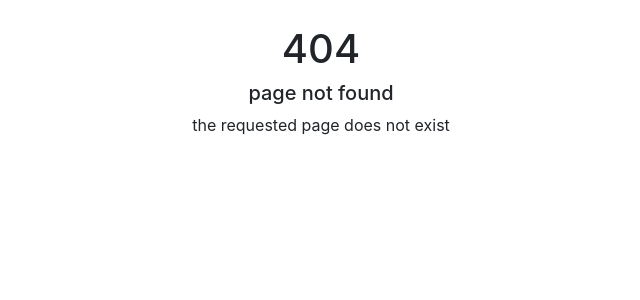
After one commit to tomqle/key_lookup, a Django app: template templates/404.html in a window 1280 px wide. The commit adds this page. Shown: the top 300 px of the page, without its empty margins (319-959 px from the left). Run offline with Django 3.2, Linux system fonts and the light colour scheme; the template is opened without the code that fills it, so the values that code supplies are empty; some libraries are stand-ins or nearby versions.

Commit message:
Add error 404 page

```diff
--- a/myapp/urls.py
+++ b/myapp/urls.py
@@ -17,9 +17,8 @@ from django.conf import settings
 from django.conf.urls.static import static
 from django.contrib import admin
 from django.urls import path
-from django.views.generic import RedirectView
 
-from lookup.views import HomeView, KeyView, RemoteHomeView, RemoteView, ShellHomeView, ShellView, KeyShellHomeView, KeyShellView, RemoteShellHomeView, RemoteShellView, EmergencyKeyHomeView, EmergencyKeyView
+from lookup.views import HomeView, KeyView, RemoteHomeView, RemoteView, KeyShellHomeView, KeyShellView, RemoteShellHomeView, RemoteShellView, EmergencyKeyHomeView, EmergencyKeyView
 
 admin.site.site_header = "Keys Lookup Admin"
 admin.site.site_title = "Keys Lookup Portal"
@@ -31,15 +30,12 @@ urlpatterns = [
     path('keys/<int:id>/', KeyView.as_view(), name='key'),
     path('remotes/', RemoteHomeView.as_view(), name='remote_home'),
     path('remotes/<int:id>/', RemoteView.as_view(), name='remote'),
-    #path('shells/', ShellHomeView.as_view(), name='shell_home'),
-    #path('shells/<int:id>/', ShellView.as_view(), name='shell'),
     path('key_shells/', KeyShellHomeView.as_view(), name='key_shell_home'),
     path('key_shells/<int:id>/', KeyShellView.as_view(), name='key_shell'),
     path('remote_shells/', RemoteShellHomeView.as_view(), name='remote_shell_home'),
     path('remote_shells/<int:id>/', RemoteShellView.as_view(), name='remote_shell'),
     path('emergency_keys/', EmergencyKeyHomeView.as_view(), name='emergency_key_home'),
     path('emergency_keys/<int:id>/', EmergencyKeyView.as_view(), name='emergency_key'),
-    path('/', RedirectView.as_view(url='keys/', permanent=False), name='index'),
 ]
 urlpatterns += static(settings.MEDIA_URL, document_root=settings.MEDIA_ROOT)
 #] + static(settings.STATIC_URL, document_root=settings.STATIC_ROOT)
--- a/static/style.css
+++ b/static/style.css
@@ -1,3 +1,7 @@
+.center-text {
+  text-align: center;
+}
+
 h2 {
   margin-bottom: 20px;
 }
--- /dev/null
+++ b/templates/404.html
@@ -0,0 +1,7 @@
+{% extends "base.html" %}
+
+{% block content %}
+  <h1 class="center-text">404</h1>
+  <h5 class="center-text">page not found</h5>
+  <p class="center-text">the requested page does not exist</p>
+{% endblock %}
```
Also changed, not shown: 1 other file.
